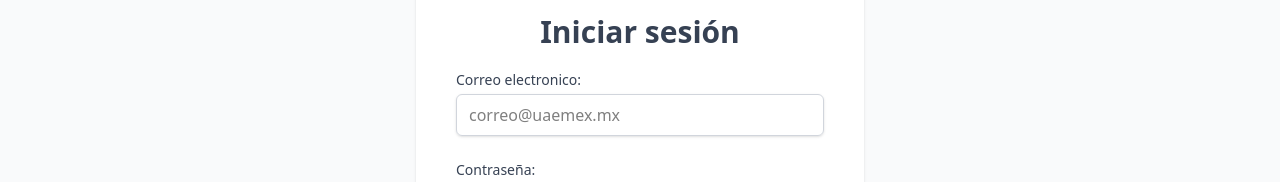
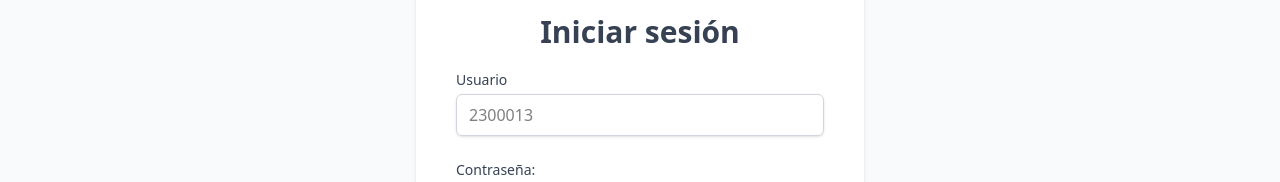
Before and after one commit to ChrisPY-31/PorfilesStudentsFront-End, a React (Vite) app: page /Sign-In in a window 1280 px wide. Shown: the part 176-358 px from the top of the page. Built offline with nearby package versions, Linux system fonts and the light colour scheme.

Commit message:
se corrigieron Iconos

```diff
--- a/src/Components/SignIn.jsx
+++ b/src/Components/SignIn.jsx
@@ -33,7 +33,7 @@ const SignIn = () => {
             </h2>
           </div>
           <Formik
-            initialValues={{ email: "", password: "" }}
+            initialValues={{ usuario: "", password: "" }}
             validationSchema={loginSchema}
             onSubmit={handleSubmit}
           >
@@ -44,17 +44,17 @@ const SignIn = () => {
                     htmlFor="email"
                     className="block text-sm font-medium text-gray-700 mt-5"
                   >
-                    Correo electronico:
+                    Usuario
                   </label>
                   <Field
-                    type="email"
-                    name="email"
+                    type="text"
+                    name="usuario"
                     className={`mt-1 block w-full px-3 py-2 border rounded-md shadow-sm focus:outline-none focus:ring-indigo-500 focus:border-indigo-500 ${
-                      errors.email && touched.email
+                      errors.usuario && touched.usuario
                         ? "border-red-300"
                         : "border-gray-300"
                     }`}
-                    placeholder="correo@uaemex.mx"
+                    placeholder="2300013"
                   />
                   <ErrorMessage
                     name="email"
--- a/src/Components/SignUp.jsx
+++ b/src/Components/SignUp.jsx
@@ -2,6 +2,8 @@ import React, { useState } from 'react';
 import { Formik, Form, Field, ErrorMessage } from 'formik';
 import * as Yup from 'yup';
 import { useNavigate } from 'react-router-dom';
+import { IoEyeOutline } from "react-icons/io5";
+import { FaRegEyeSlash } from 'react-icons/fa';
 
 const SignUp = () => {
   const navigate = useNavigate();
@@ -55,8 +57,7 @@ const SignUp = () => {
         <ul className="space-y-1">
           {requirements.map((req, index) => (
             <li key={index} className="flex items-center text-xs">
-              <div className={`flex-shrink-0 w-4 h-4 rounded-full flex items-center justify-center mr-2 ${
-                req.isValid ? 'bg-green-500' : 'bg-gray-300'
+              <div className={`flex-shrink-0 w-4 h-4 rounded-full flex items-center justify-center mr-2 ${req.isValid ? 'bg-green-500' : 'bg-gray-300'
                 }`}>
                 {req.isValid && (
                   <svg className="w-3 h-3 text-white" fill="none" stroke="currentColor" viewBox="0 0 24 24">
@@ -105,8 +106,7 @@ const SignUp = () => {
                   <Field
                     type="text"
                     name="usuario"
-                    className={`mt-1 block w-full px-3 py-2 border border-gray-300 rounded-md shadow-sm focus:outline-none focus:ring-1 focus:ring-indigo-500 focus:border-indigo-500 ${
-                      errors.usuario && touched.usuario ? 'border-red-300' : 'border-gray-300'
+                    className={`mt-1 block w-full px-3 py-2 border border-gray-300 rounded-md shadow-sm focus:outline-none focus:ring-1 focus:ring-indigo-500 focus:border-indigo-500 ${errors.usuario && touched.usuario ? 'border-red-300' : 'border-gray-300'
                       }`}
                     placeholder="Nombre de usuario"
                   />
@@ -120,8 +120,7 @@ const SignUp = () => {
                   <Field
                     type="text"
                     name="puesto"
-                    className={`mt-1 block w-full px-3 py-2 border border-gray-300 rounded-md shadow-sm focus:outline-none focus:ring-1 focus:ring-indigo-500 focus:border-indigo-500 ${
-                      errors.puesto && touched.puesto ? 'border-red-300' : 'border-gray-300'
+                    className={`mt-1 block w-full px-3 py-2 border border-gray-300 rounded-md shadow-sm focus:outline-none focus:ring-1 focus:ring-indigo-500 focus:border-indigo-500 ${errors.puesto && touched.puesto ? 'border-red-300' : 'border-gray-300'
                       }`}
                     placeholder="Puesto en la empresa"
                   />
@@ -135,8 +134,7 @@ const SignUp = () => {
                   <Field
                     type="email"
                     name="email"
-                    className={`mt-1 block w-full px-3 py-2 border border-gray-300 rounded-md shadow-sm focus:outline-none focus:ring-1 focus:ring-indigo-500 focus:border-indigo-500 ${
-                      errors.email && touched.email ? 'border-red-300' : 'border-gray-300'
+                    className={`mt-1 block w-full px-3 py-2 border border-gray-300 rounded-md shadow-sm focus:outline-none focus:ring-1 focus:ring-indigo-500 focus:border-indigo-500 ${errors.email && touched.email ? 'border-red-300' : 'border-gray-300'
                       }`}
                     placeholder="correo@uaemex.mx"
                   />
@@ -151,8 +149,7 @@ const SignUp = () => {
                     <Field
                       type={showPassword ? "text" : "password"}
                       name="password"
-                      className={`mt-1 block w-full px-3 py-2 pr-10 border border-gray-300 rounded-md shadow-sm focus:outline-none focus:ring-1 focus:ring-indigo-500 focus:border-indigo-500 ${
-                        errors.password && touched.password ? 'border-red-300' : 'border-gray-300'
+                      className={`mt-1 block w-full px-3 py-2 pr-10 border border-gray-300 rounded-md shadow-sm focus:outline-none focus:ring-1 focus:ring-indigo-500 focus:border-indigo-500 ${errors.password && touched.password ? 'border-red-300' : 'border-gray-300'
                         }`}
                       placeholder="******"
                     />
@@ -162,14 +159,10 @@ const SignUp = () => {
                       onClick={() => setShowPassword(!showPassword)}
                     >
                       {showPassword ? (
-                        <svg className="h-5 w-5 text-gray-500" fill="none" stroke="currentColor" viewBox="0 0 24 24">
-                          <path strokeLinecap="round" strokeLinejoin="round" strokeWidth={2} d="M13.875 18.825A10.05 10.05 0 0112 19c-4.478 0-8.268-2.943-9.543-7a9.97 9.97 0 011.563-3.029m5.858.908a3 3 0 114.243 4.243M9.878 9.878l4.242 4.242M9.878 9.878l-3.165-3.165m4.242 4.242l-3.166 3.165" />
-                        </svg>
+                        <FaRegEyeSlash className="h-5 w-5 text-gray-400"/>
                       ) : (
-                        <svg className="h-5 w-5 text-gray-400" fill="none" stroke="currentColor" viewBox="0 0 24 24">
-                          <path strokeLinecap="round" strokeLinejoin="round" strokeWidth={2} d="M15 12a3 3 0 11-6 0 3 3 0 016 0z" />
-                          <path strokeLinecap="round" strokeLinejoin="round" strokeWidth={2} d="M2.458 12C3.732 7.943 7.523 5 12 5c4.478 0 8.268 2.943 9.542 7-1.274 4.057-5.064 7-9.542 7-4.477 0-8.268-2.943-9.542-7z" />
-                        </svg>
+
+                        <IoEyeOutline className="h-5 w-5 text-gray-400"/>
                       )}
                     </button>
                   </div>
```
Lines whose indentation alone changed are shown as unchanged.
